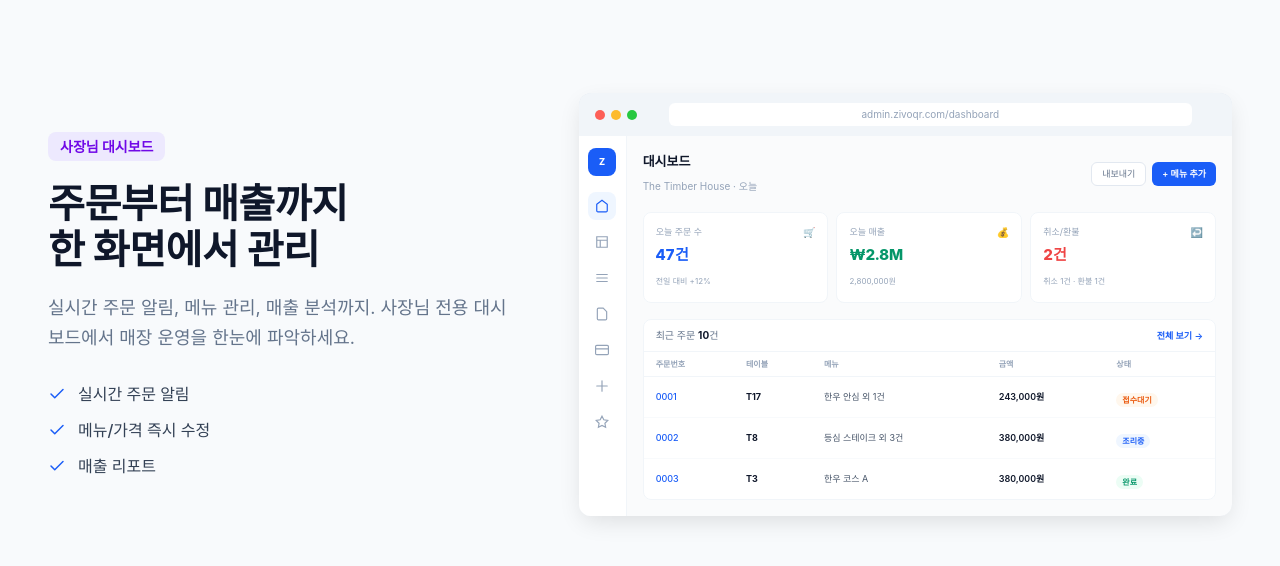
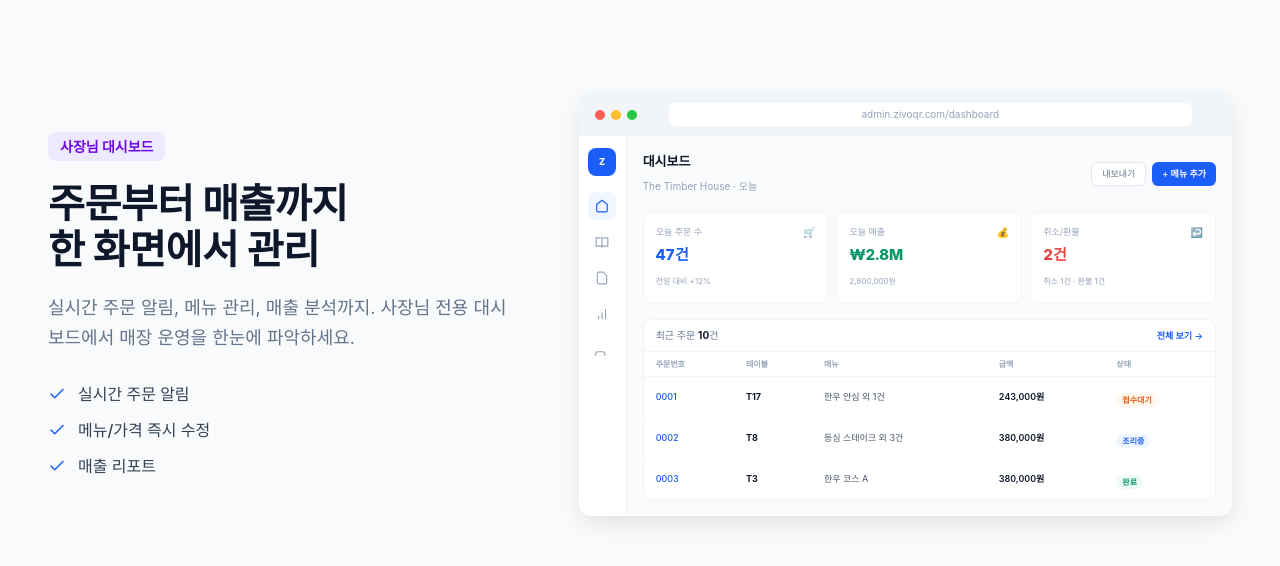
Before and after one commit to willji1096/ZIVO-QRLanding, a React (Vite) app: page / in a window 1280 px wide. Shown: the part 3560-4126 px from the top of the page. Built offline with nearby package versions, Linux system fonts and the light colour scheme; a web font is replaced by a local one.

Commit message:
대시보드 사이드바 5개로 정리 + 섹션 배경 리듬

```diff
--- a/src/components/mockups/DashboardDesktop.tsx
+++ b/src/components/mockups/DashboardDesktop.tsx
@@ -24,18 +24,18 @@ export function DashboardDesktop() {
             <div className="w-7 h-7 rounded-lg bg-[#1A5DF7] flex items-center justify-center mb-2">
               <span className="text-white text-[9px] font-extrabold">Z</span>
             </div>
-            {['dashboard', 'storefront', 'restaurant_menu', 'receipt_long', 'payments', 'table_bar', 'reviews'].map((name, i) => (
-              <div key={name} className={`w-7 h-7 rounded-lg flex items-center justify-center text-[12px] ${
-                i === 0 ? 'bg-[#EFF6FF] text-[#1A5DF7]' : 'text-[#94A3B8]'
+            {[
+              { d: 'M3 9l9-7 9 7v11a2 2 0 01-2 2H5a2 2 0 01-2-2z', active: true },
+              { d: 'M9 5H2v14h20V5h-7M12 3v18' },
+              { d: 'M14 2H6a2 2 0 00-2 2v16a2 2 0 002 2h12a2 2 0 002-2V8z' },
+              { d: 'M12 20V10M18 20V4M6 20v-4' },
+              { d: 'M17 21v-2a4 4 0 00-4-4H5a4 4 0 00-4 4v2' },
+            ].map((icon, i) => (
+              <div key={i} className={`w-7 h-7 rounded-lg flex items-center justify-center ${
+                icon.active ? 'bg-[#EFF6FF] text-[#1A5DF7]' : 'text-[#94A3B8]'
               }`}>
                 <svg width="14" height="14" viewBox="0 0 24 24" fill="none" stroke="currentColor" strokeWidth="2" strokeLinecap="round">
-                  {i === 0 && <path d="M3 9l9-7 9 7v11a2 2 0 01-2 2H5a2 2 0 01-2-2z" />}
-                  {i === 1 && <path d="M3 3h18v18H3zM3 9h18M9 21V9" />}
-                  {i === 2 && <path d="M3 6h18M3 12h18M3 18h18" />}
-                  {i === 3 && <path d="M14 2H6a2 2 0 00-2 2v16a2 2 0 002 2h12a2 2 0 002-2V8z" />}
-                  {i === 4 && <><rect x="1" y="4" width="22" height="16" rx="2" /><path d="M1 10h22" /></>}
-                  {i === 5 && <path d="M12 3v18M3 12h18" />}
-                  {i === 6 && <path d="M12 2l3.09 6.26L22 9.27l-5 4.87 1.18 6.88L12 17.77l-6.18 3.25L7 14.14 2 9.27l6.91-1.01z" />}
+                  <path d={icon.d} />
                 </svg>
               </div>
             ))}
```
